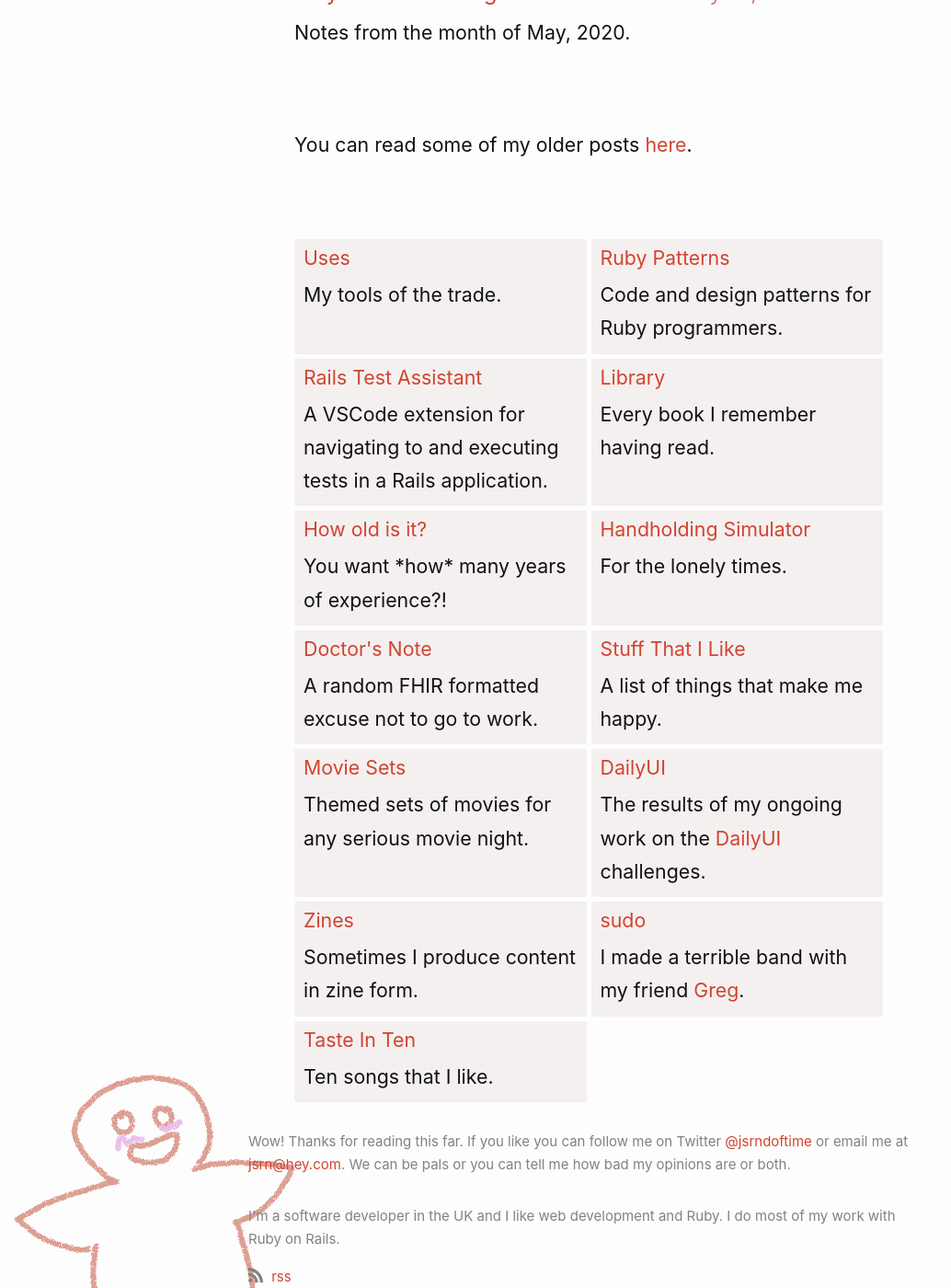
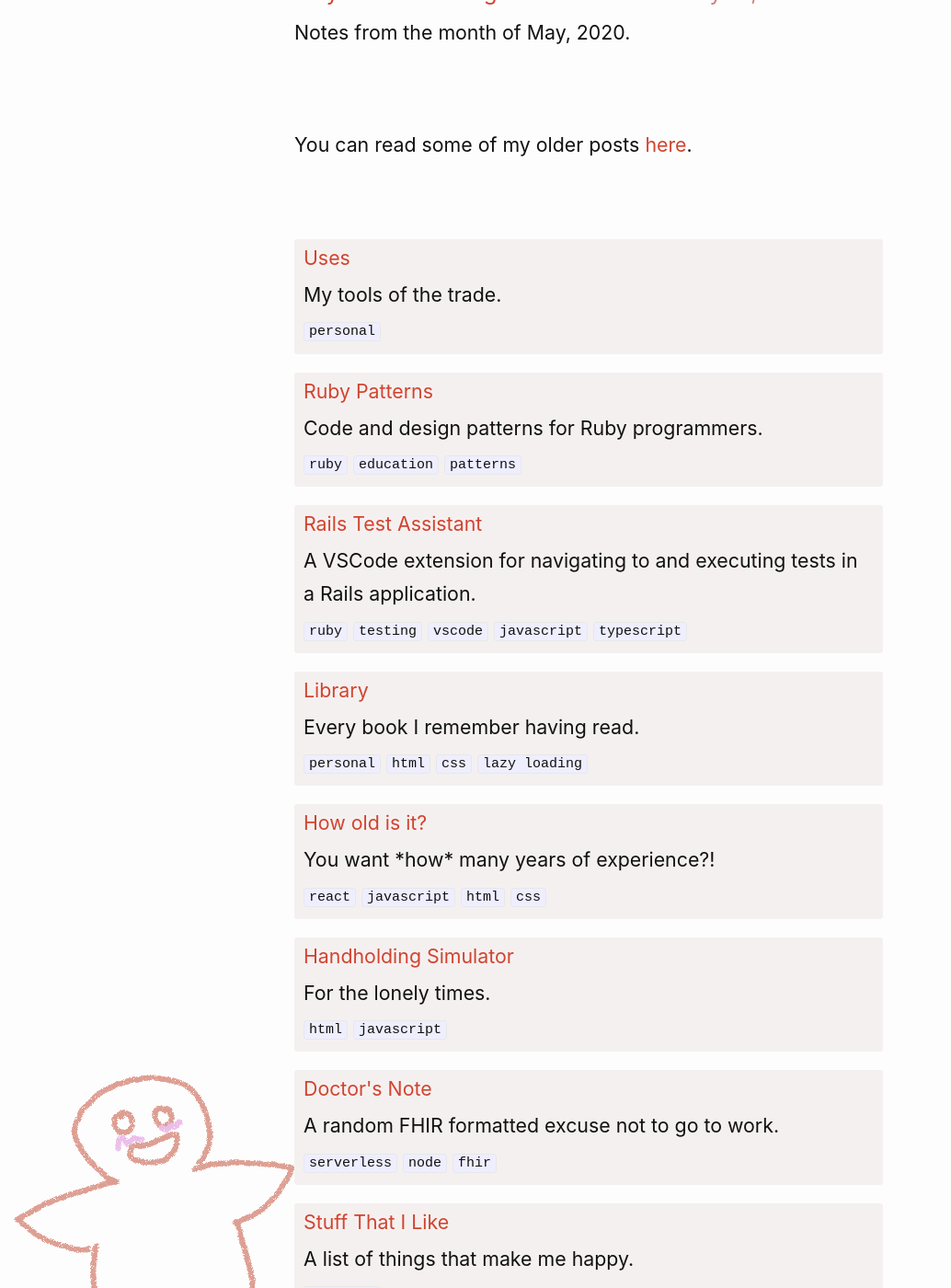
Before and after one commit to jsrn/jsrn.github.io, a Jekyll site: the page built from index.html, in a window 1280 px wide and 1400 px high, scrolled down 1102 px. Shown: the whole window at 92% size, without its empty margins (0-1034 px from the left). Built offline with Jekyll 4.4.1, drawn with Linux system fonts in a browser that asks for light colours; some of the changed text lies outside the part shown.

Commit message:
Show tags with projects

```diff
--- a/_data/projects.yml
+++ b/_data/projects.yml
@@ -1,38 +1,71 @@
 - name: Uses
   url: /uses
   description: My tools of the trade.
+  tags:
+  - personal
 
 - name: Ruby Patterns
   url: https://rubypatterns.dev
   description: Code and design patterns for Ruby programmers.
+  tags:
+  - ruby
+  - education
+  - patterns
 
 - name: Rails Test Assistant
   url: https://github.com/jsrn/rails_test_assistant
   description: A VSCode extension for navigating to and executing tests in a Rails application.
+  tags:
+  - ruby
+  - testing
+  - vscode
+  - javascript
+  - typescript
 
 - name: Library
   url: /library
   description: Every book I remember having read.
+  tags:
+  - personal
+  - html
+  - css
+  - lazy loading
 
 - name: How old is it?
   url: /howoldisit
   description: You want *how* many years of experience?!
+  tags:
+  - react
+  - javascript
+  - html
+  - css
 
 - name: Handholding Simulator
   url: https://handholding-simulator.glitch.me
   description: For the lonely times.
+  tags:
+  - html
+  - javascript
 
 - name: Doctor's Note
   url: https://doctorsnote.jsrn.net
   description: A random FHIR formatted excuse not to go to work.
+  tags:
+  - serverless
+  - node
+  - fhir
 
 - name: Stuff That I Like
   url: /stuffthatilike
   description: A list of things that make me happy.
+  tags:
+  - personal
 
 - name: Movie Sets
   url: /moviesets
   description: Themed sets of movies for any serious movie night.
+  tags:
+  - personal
 
 - name: DailyUI
   url: /daily-ui
@@ -45,7 +78,11 @@
 - name: sudo
   url: /sudo
   description: I made a terrible band with my friend <a href="https://twitter.com/gregjwww">Greg</a>.
+  tags:
+  - personal
 
 - name: Taste In Ten
   url: /taste-in-ten
   description: Ten songs that I like.
+  tags:
+  - personal
--- a/assets/main.scss
+++ b/assets/main.scss
@@ -174,8 +174,7 @@ img {
 
 .project-container {
 	display: grid;
-	grid-template-columns: repeat(2, 1fr);
-	grid-gap: 5px;
+	grid-gap: 20px;
 }
 
 .project-box {
@@ -189,7 +188,7 @@ img {
 		margin-bottom: .5em;
 	}
 
-	p:last-child {
+	p:last-of-type {
 		margin-bottom: 0;
 	}
 }
--- a/index.html
+++ b/index.html
@@ -38,6 +38,9 @@ layout: page
     <div class="project-box">
       <a href="{{ project.url }}">{{ project.name }}</a>
       <p>{{ project.description }}</p>
+      {% for tag in project.tags %}
+      <code>{{ tag }}</code>
+      {% endfor %}
     </div>
     {% endfor %}
   </div>
```
Also changed, not shown: stuffthatilike.md (+2 -0 lines).
